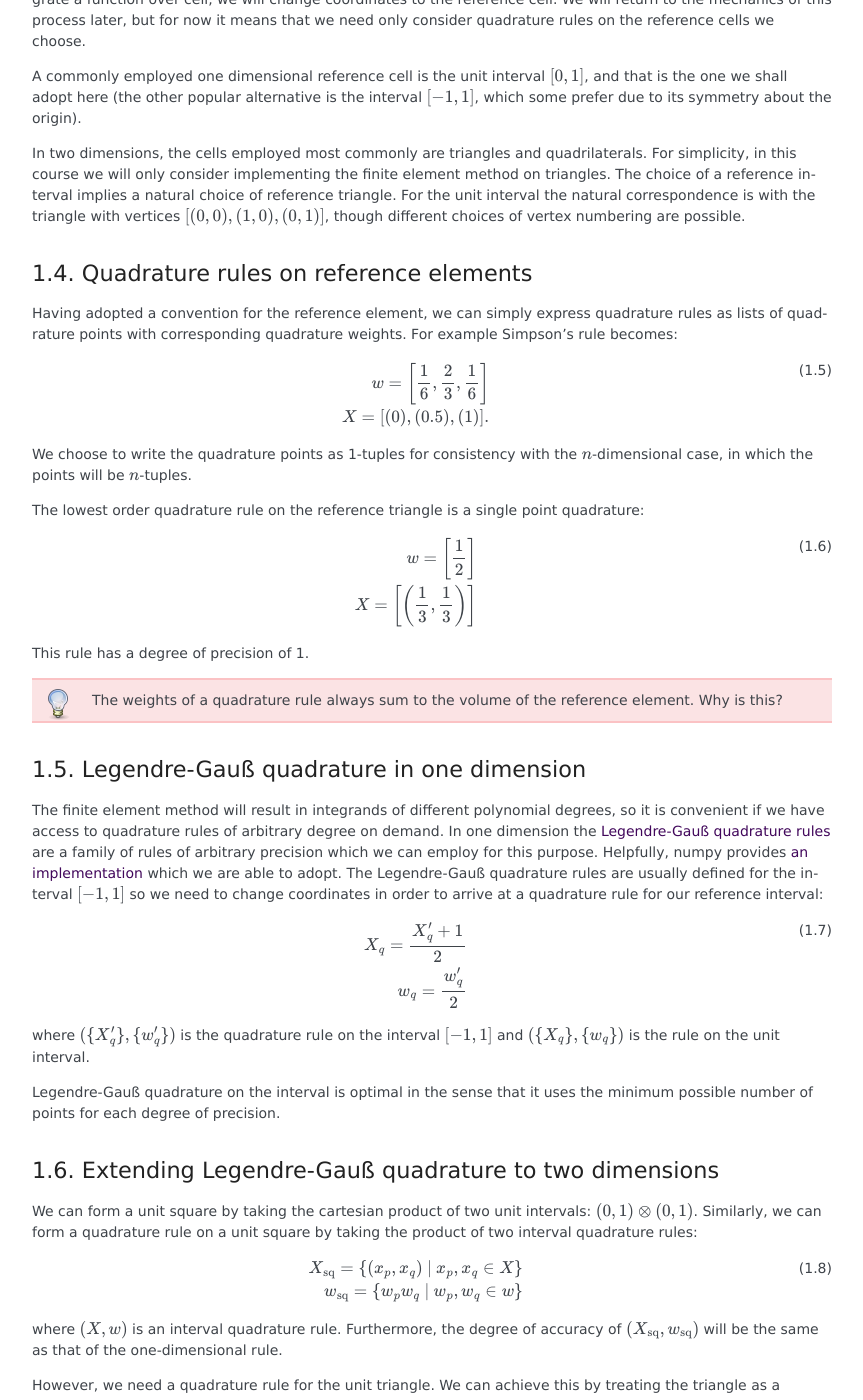
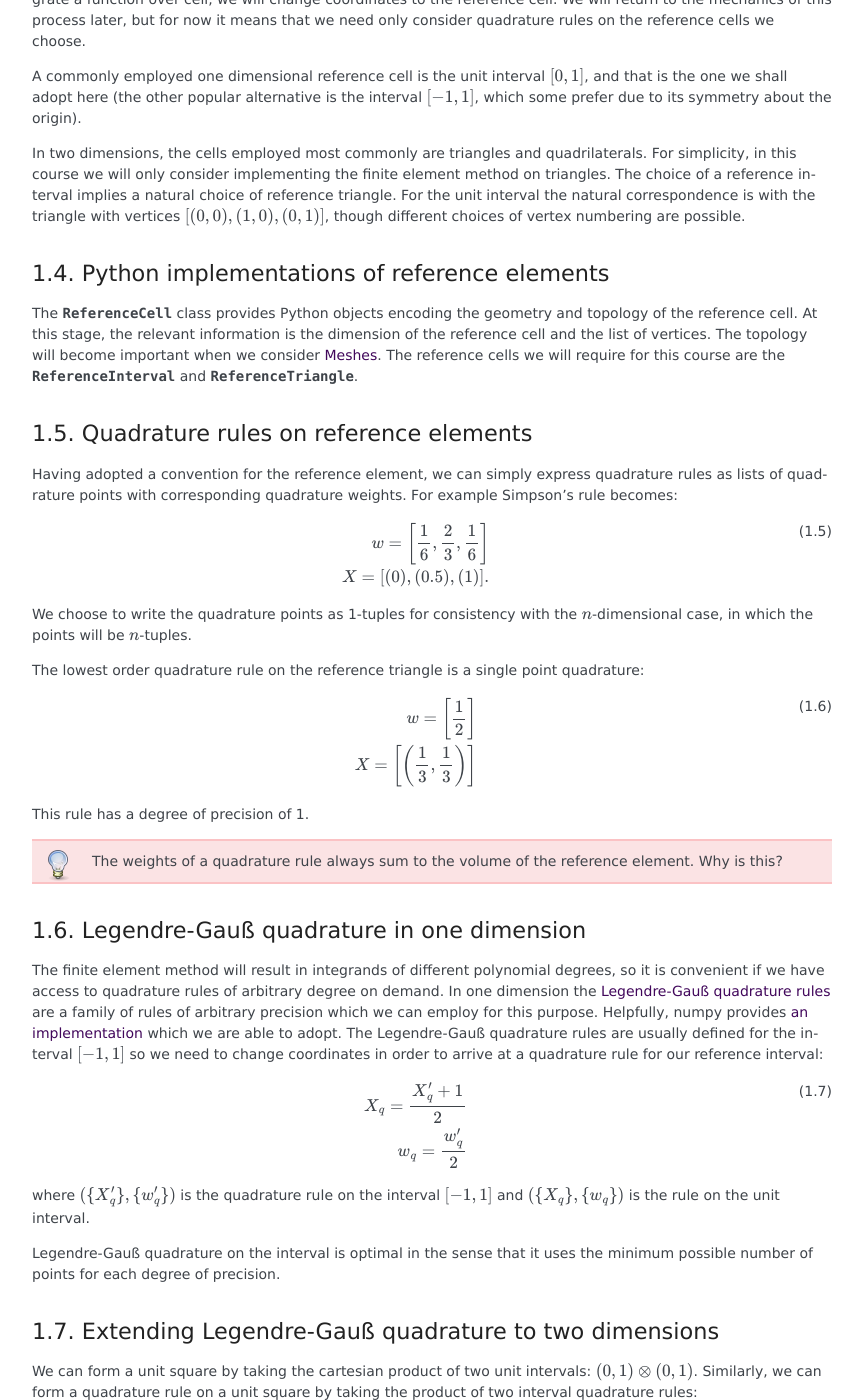
Before and after one commit to finite-element/finite-element-course, a Sphinx documentation site: the page built from doc/source/quadrature.rst, in a window 1280 px wide and 1400 px high, scrolled down 1689 px. Shown: the whole window, without its empty margins (163-1026 px from the left). Built offline with Sphinx 7.4.7, drawn with Linux system fonts in a browser that asks for light colours.

Commit message:
Reference cell implementation documentation

```diff
--- a/doc/source/meshes.rst
+++ b/doc/source/meshes.rst
@@ -76,6 +76,11 @@ numbering is a matter of convention: that adopted here is that edges
 share the number of the opposite vertex. The orientation of the edges
 is also shown, this is always from the lower numbered vertex to the
 higher numbered one.
+
+The :class:`~fe_utils.reference_cells.ReferenceCell` class stores the
+local topology of the reference cell. `Read the source
+<_modules/fe_utils/reference_elements.html>`_ and ensure that you
+understand the way in which this information is encoded.
 
 .. _figreferenceentities:
 
--- a/doc/source/quadrature.rst
+++ b/doc/source/quadrature.rst
@@ -120,6 +120,18 @@ the unit interval the natural correspondence is with the triangle with
 vertices `[(0,0), (1,0), (0,1)]`, though different choices of
 vertex numbering are possible.
 
+Python implementations of reference elements
+--------------------------------------------
+
+The :class:`~fe_utils.reference_elements.ReferenceCell` class provides
+Python objects encoding the geometry and topology of the reference
+cell. At this stage, the relevant information is the dimension of the
+reference cell and the list of vertices. The topology will become
+important when we consider :doc:`meshes`. The reference cells we will
+require for this course are the
+:data:`~fe_utils.reference_elements.ReferenceInterval` and
+:data:`~fe_utils.reference_elements.ReferenceTriangle`.
+
 Quadrature rules on reference elements
 --------------------------------------
 
@@ -154,6 +166,7 @@ This rule has a degree of precision of 1.
 
    The weights of a quadrature rule always sum to the volume of the
    reference element. Why is this?
+
 
 Legendre-Gauß quadrature in one dimension
 -----------------------------------------
```
